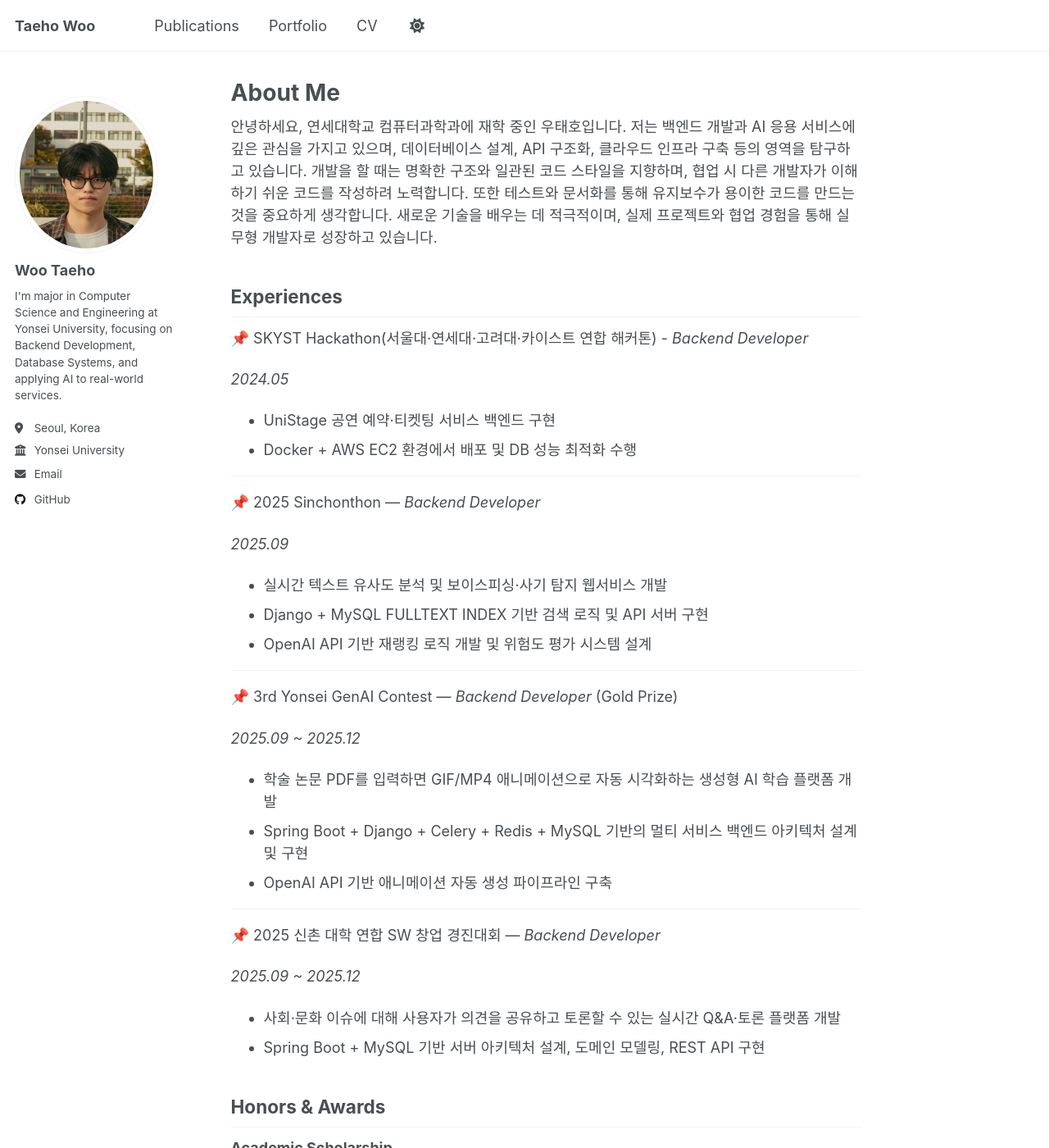
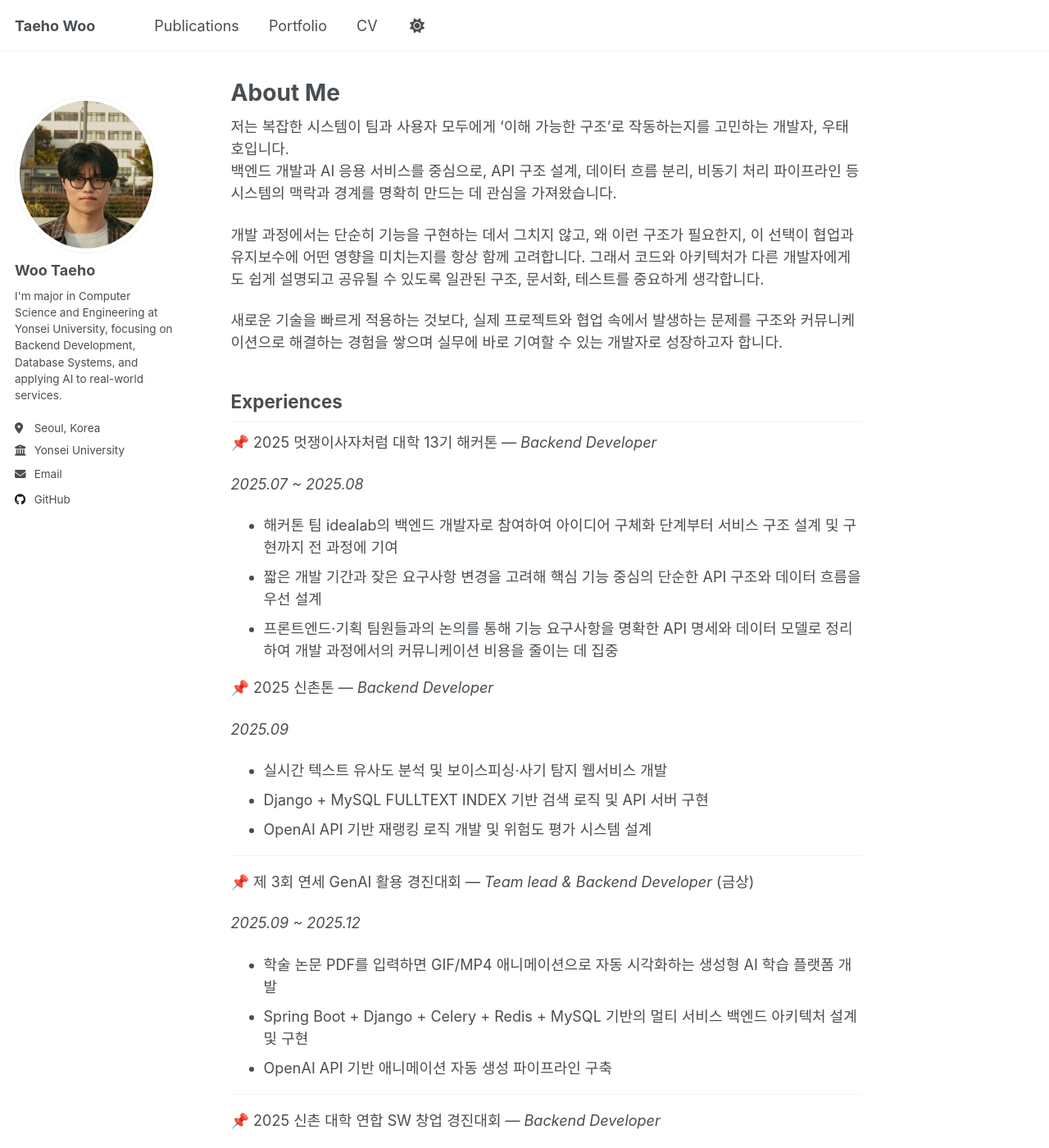
Before and after one commit to wooxogh/wooxogh.github.io, a Jekyll site: the page built from _pages/about.md, in a window 1280 px wide and 1400 px high. Shown: the whole window at 82% size. Built offline with Jekyll 4.4.1, drawn with Linux system fonts in a browser that asks for light colours; a script that is not in the unit is left out; some of the changed text lies outside the part shown.

Commit message:
12/25 aboutme update1

```diff
--- a/_pages/about.md
+++ b/_pages/about.md
@@ -7,19 +7,26 @@ redirect_from:
   - /about.html
 ---
 
-안녕하세요, 연세대학교 컴퓨터과학과에 재학 중인 우태호입니다.
-저는 백엔드 개발과 AI 응용 서비스에 깊은 관심을 가지고 있으며, 데이터베이스 설계, API 구조화, 클라우드 인프라 구축 등의 영역을 탐구하고 있습니다. 개발을 할 때는 명확한 구조와 일관된 코드 스타일을 지향하며, 협업 시 다른 개발자가 이해하기 쉬운 코드를 작성하려 노력합니다. 또한 테스트와 문서화를 통해 유지보수가 용이한 코드를 만드는 것을 중요하게 생각합니다. 새로운 기술을 배우는 데 적극적이며, 실제 프로젝트와 협업 경험을 통해 실무형 개발자로 성장하고 있습니다.
+저는 복잡한 시스템이 팀과 사용자 모두에게 ‘이해 가능한 구조’로 작동하는지를 고민하는 개발자, 우태호입니다.
+백엔드 개발과 AI 응용 서비스를 중심으로, API 구조 설계, 데이터 흐름 분리, 비동기 처리 파이프라인 등 시스템의 맥락과 경계를 명확히 만드는 데 관심을 가져왔습니다.
+
+개발 과정에서는 단순히 기능을 구현하는 데서 그치지 않고,
+왜 이런 구조가 필요한지, 이 선택이 협업과 유지보수에 어떤 영향을 미치는지를 항상 함께 고려합니다.
+그래서 코드와 아키텍처가 다른 개발자에게도 쉽게 설명되고 공유될 수 있도록 일관된 구조, 문서화, 테스트를 중요하게 생각합니다.
+
+새로운 기술을 빠르게 적용하는 것보다, 실제 프로젝트와 협업 속에서 발생하는 문제를
+구조와 커뮤니케이션으로 해결하는 경험을 쌓으며 실무에 바로 기여할 수 있는 개발자로 성장하고자 합니다.
 
 Experiences
 ------
-📌 SKYST Hackathon(서울대·연세대·고려대·카이스트 연합 해커톤) - *Backend Developer*
+📌 2025 멋쟁이사자처럼 대학 13기 해커톤 — *Backend Developer*
 
-*2024.05*
-- UniStage 공연 예약·티켓팅 서비스 백엔드 구현
-- Docker + AWS EC2 환경에서 배포 및 DB 성능 최적화 수행
+*2025.07 ~ 2025.08*
+- 해커톤 팀 idealab의 백엔드 개발자로 참여하여 아이디어 구체화 단계부터 서비스 구조 설계 및 구현까지 전 과정에 기여
+- 짧은 개발 기간과 잦은 요구사항 변경을 고려해 핵심 기능 중심의 단순한 API 구조와 데이터 흐름을 우선 설계
+- 프론트엔드·기획 팀원들과의 논의를 통해 기능 요구사항을 명확한 API 명세와 데이터 모델로 정리하여 개발 과정에서의 커뮤니케이션 비용을 줄이는 데 집중
 
-------
-📌 2025 Sinchonthon — *Backend Developer*
+📌 2025 신촌톤 — *Backend Developer*
 
 *2025.09*
 - 실시간 텍스트 유사도 분석 및 보이스피싱·사기 탐지 웹서비스 개발
@@ -27,7 +34,7 @@ Experiences
 - OpenAI API 기반 재랭킹 로직 개발 및 위험도 평가 시스템 설계
 
 ------
-📌 3rd Yonsei GenAI Contest — *Backend Developer* (Gold Prize)
+📌 제 3회 연세 GenAI 활용 경진대회 — *Team lead & Backend Developer* (금상)
 
 *2025.09 ~ 2025.12*
 - 학술 논문 PDF를 입력하면 GIF/MP4 애니메이션으로 자동 시각화하는 생성형 AI 학습 플랫폼 개발
@@ -44,10 +51,10 @@ Experiences
 Honors & Awards
 ------
 **Academic Scholarship**
-- Yonsei University, 2nd Semester of 2023 (Feb 2024)
-  성적 우수 장학금 수여
+- Yonsei University
+  성적 우수 장학금 수여 (1회)
 
-- 3rd Yonsei GenAI Contest, Gold Prize (Dec 2025)
+- 제 3회 연세 GenAI 활용 경진대회, 금상 (Dec 2025)
   생성형 AI 기반 학습 플랫폼 개발 팀 프로젝트 금상 수상
 
 Extracurricular Activities
```
